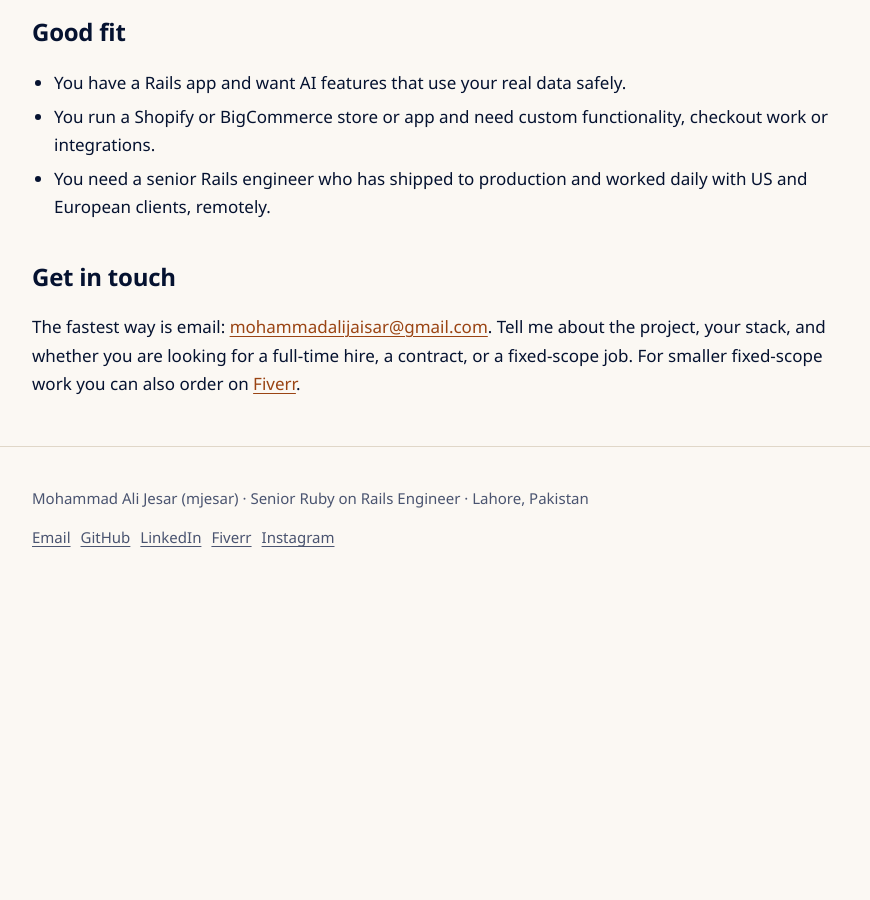
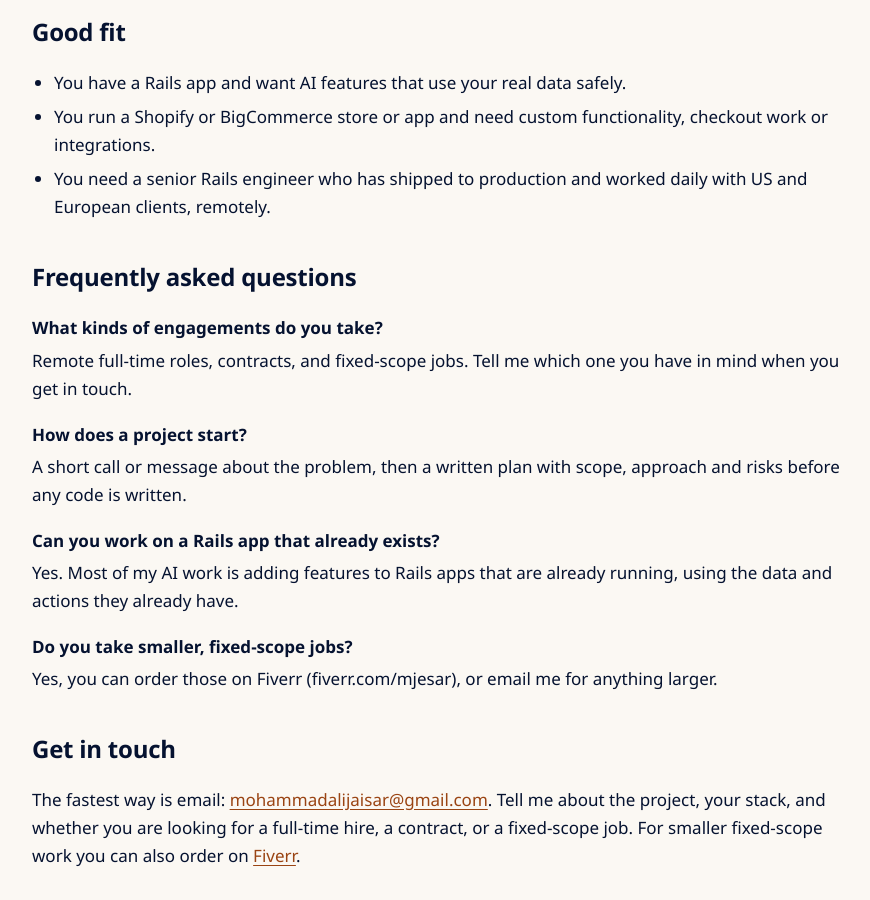
Before and after one commit to mjesar/mjesar.github.io, a Jekyll site: the page built from services/index.md, in a window 1280 px wide and 900 px high, scrolled down 1614 px. Shown: the whole window, without its empty margins (194-1064 px from the left). Built offline with Jekyll 4.4.1, drawn with Linux system fonts in a browser that asks for light colours; before the commit the page ends 2210 px from its top, so only the background shows below that.

Commit message:
add faq section to services page with faqpage structured data

```diff
--- /dev/null
+++ b/_data/faq.yml
@@ -0,0 +1,10 @@
+# Services FAQ. Add entries as "- q:" / "a:" pairs; they render on /services/
+# and are included in the FAQPage structured data automatically.
+- q: What kinds of engagements do you take?
+  a: Remote full-time roles, contracts, and fixed-scope jobs. Tell me which one you have in mind when you get in touch.
+- q: How does a project start?
+  a: A short call or message about the problem, then a written plan with scope, approach and risks before any code is written.
+- q: Can you work on a Rails app that already exists?
+  a: Yes. Most of my AI work is adding features to Rails apps that are already running, using the data and actions they already have.
+- q: Do you take smaller, fixed-scope jobs?
+  a: Yes, you can order those on Fiverr (fiverr.com/mjesar), or email me for anything larger.
--- /dev/null
+++ b/_includes/faq.html
@@ -0,0 +1,13 @@
+{%- assign faqs = site.data.faq -%}
+{%- if faqs and faqs.size > 0 %}
+<h2 id="faq">Frequently asked questions</h2>
+<dl class="faq">
+{%- for item in faqs %}
+  <dt>{{ item.q }}</dt>
+  <dd>{{ item.a | markdownify | remove: '<p>' | remove: '</p>' }}</dd>
+{%- endfor %}
+</dl>
+<script type="application/ld+json">
+{"@context":"https://schema.org","@type":"FAQPage","mainEntity":[{% for item in faqs %}{"@type":"Question","name":{{ item.q | jsonify }},"acceptedAnswer":{"@type":"Answer","text":{{ item.a | jsonify }}}}{% unless forloop.last %},{% endunless %}{% endfor %}]}
+</script>
+{%- endif %}
--- a/services/index.md
+++ b/services/index.md
@@ -97,6 +97,8 @@ jsonld:
 - You run a Shopify or BigCommerce store or app and need custom functionality, checkout work or integrations.
 - You need a senior Rails engineer who has shipped to production and worked daily with US and European clients, remotely.
 
+{% include faq.html %}
+
 ## Get in touch
 
 The fastest way is email: [mohammadalijaisar@gmail.com](mailto:mohammadalijaisar@gmail.com). Tell me about the project, your stack, and whether you are looking for a full-time hire, a contract, or a fixed-scope job. For smaller fixed-scope work you can also order on [Fiverr](https://www.fiverr.com/mjesar){:target="_blank" rel="noopener"}.
```
